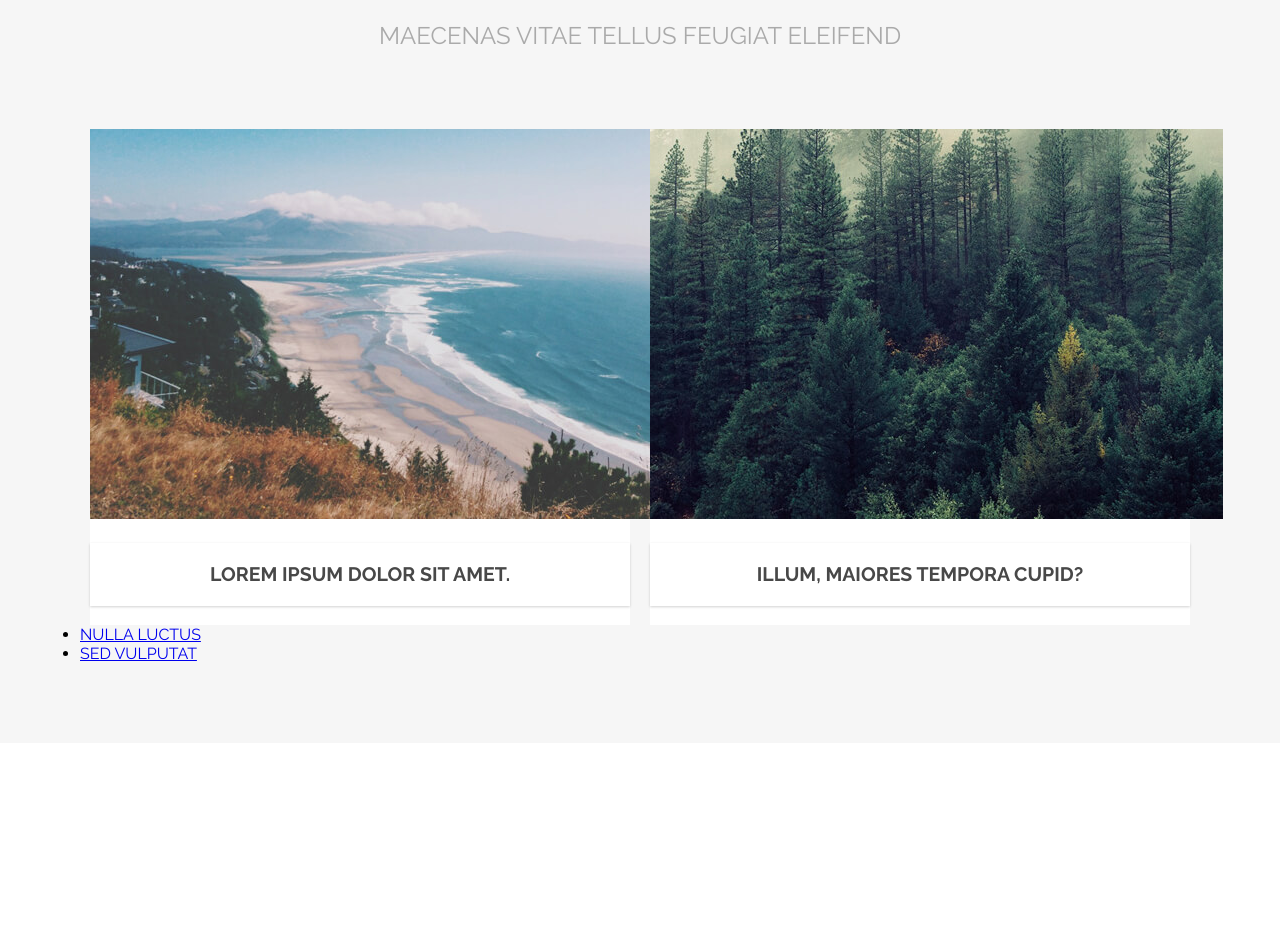
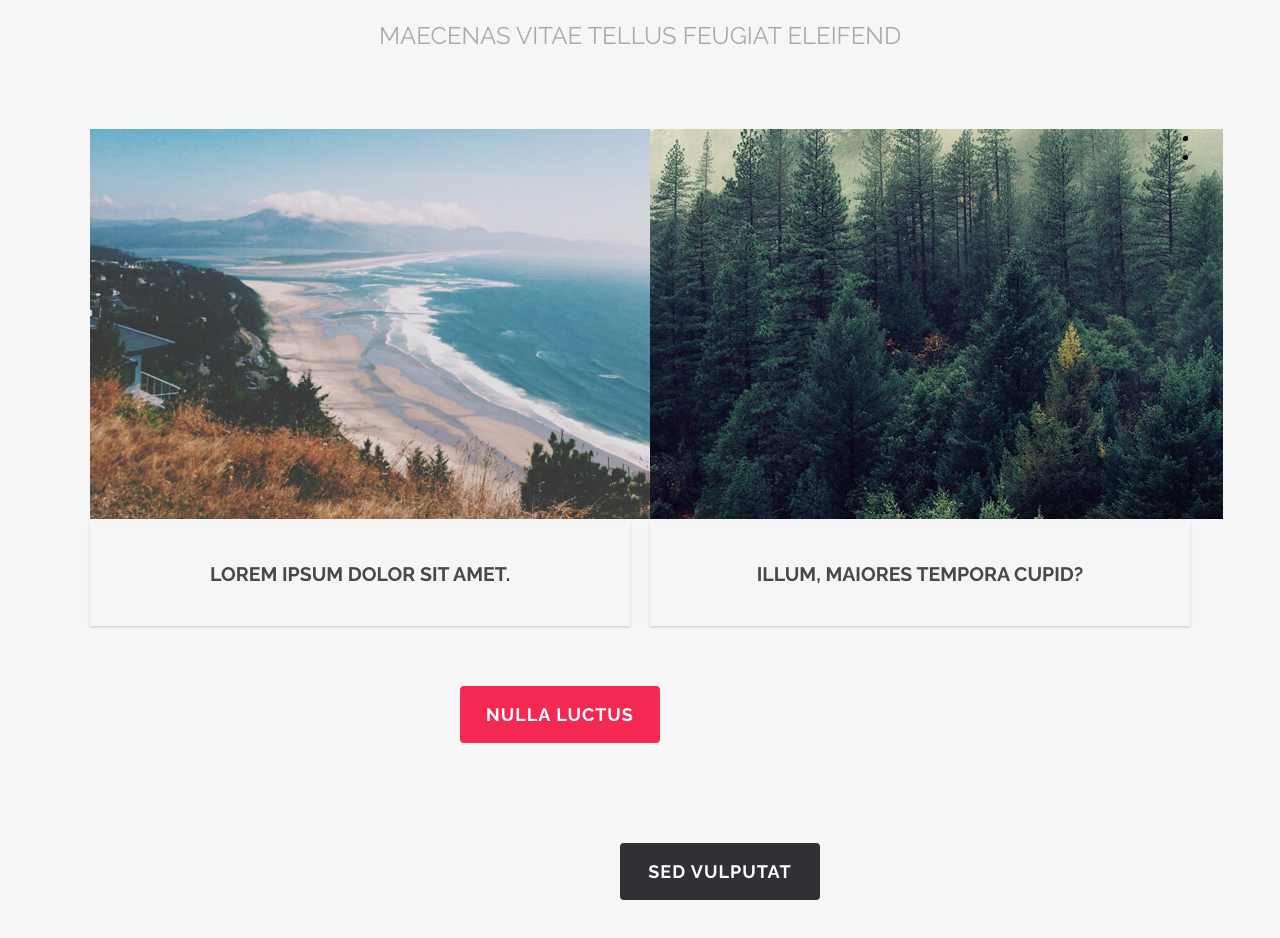
Before and after one commit to CamilaNeiva/Spatial, a plain HTML site: page index.html in a window 1280 px wide. Shown: the part 1362-2300 px from the top of the page. Before the commit the page ends 2105 px from the top, so only its background shows below. Drawn offline with Linux system fonts and the light colour scheme.

Commit message:
spatialbotao

```diff
--- a/index.html
+++ b/index.html
@@ -50,7 +50,7 @@
 				<p>MAECENAS VITAE TELLUS FEUGIAT ELEIFEND</p>
 			</div>
 
-			<ul>
+			<ul class="images">
 				<li class="images1 grid-6">
 					<img src="images/pic02.jpg">
 					<h3>LOREM IPSUM DOLOR SIT AMET.</h3>
@@ -63,10 +63,10 @@
 
 			<ul>
 				<li>
-					<a class="portfolio-btn" href="#">NULLA LUCTUS</a>
+					<a class="portfolio-btn1" href="#">NULLA LUCTUS</a>
 				</li>
 				<li>
-					<a class="portfolio-btn" href="#">SED VULPUTAT</a>
+					<a class="portfolio-btn2" href="#">SED VULPUTAT</a>
 				</li>
 			</ul>
 		</div>
--- a/style.css
+++ b/style.css
@@ -172,26 +172,68 @@ body {
 	padding-bottom: 55px;
 }
 
-.images1 {
+.images {
 	background-color: #fff;
+
 }
 
 .images1 h3 {
 	color: rgb(72, 72, 72);
 	text-align: center;
-	padding: 20px;
+	padding: 40px;
 	font-size: 19.5px;
 	box-shadow: 0px 0.0375em 0.125em 0px rgb(0 0 0 / 18%);
-}
-
-.images2 {
-	background-color: #fff;
+	margin: 0 auto;
 }
 
 .images2 h3 {
 	color: rgb(72, 72, 72);
 	text-align: center;
-	padding: 20px;
+	padding: 40px;
 	font-size: 19.5px;
 	box-shadow: 0px 0.0375em 0.125em 0px rgb(0 0 0 / 18%);
+	margin: 0 auto;
 }
+
+.portfolio-btn1	{
+	width: 200px;
+	border: 3px solid;
+	border-color:#f32853;
+	background-color: #f32853;
+	border-radius: 4px;
+	color: #fff;
+	text-decoration: none;
+	display: block;
+	font-size: 18px;
+	font-weight: bold;
+	text-transform: uppercase;
+	text-align: center;
+	padding: 15px 0;
+	margin:	60px 14px 40px 380px;
+	letter-spacing: 1px;
+	float: left;
+}
+
+.portfolio_btn1:hover {
+	border-color: #F44066;
+	background-color: #F44066;
+}
+
+.portfolio-btn2	{
+	width: 200px;
+	border: 3px solid;
+	border-color:rgb(50, 48, 55);
+	background-color: rgb(50, 48, 55);
+	border-radius: 4px;
+	color: #fff;
+	text-decoration: none;
+	display: inline-block;
+	font-size: 18px;
+	font-weight: bold;
+	text-transform: uppercase;
+	text-align: center;
+	padding: 15px 0;
+	margin:	60px 380px 40px 14px;
+	letter-spacing: 1px;
+	float: right;
+}
```
